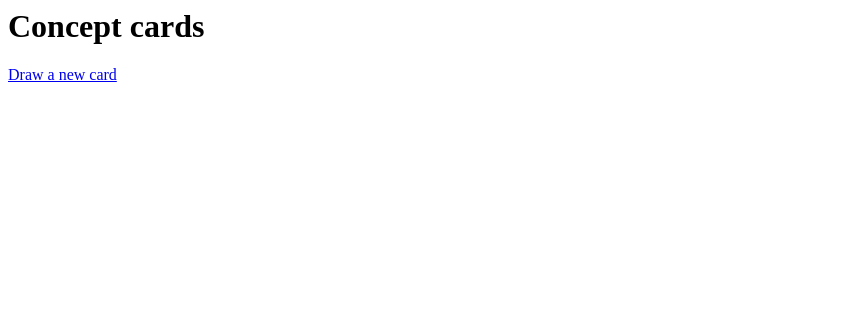
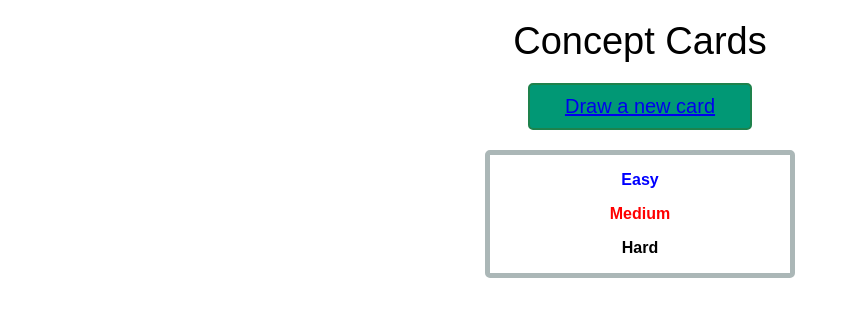
Before and after one commit to joncwchao/joncwchao.github.io, a plain HTML site: page index.html in a window 1280 px wide. Shown: the whole page, without its empty margins (0-850 px from the left). Drawn offline with Linux system fonts and the light colour scheme.

Commit message:
Add some styling

```diff
--- a/index.html
+++ b/index.html
@@ -1,14 +1,21 @@
 <html>
 <head>
+    <link href="main.css" rel="stylesheet" type="text/css"/>
     <script type="text/javascript" src="main.js"></script>
 </head>
 
 <body>
-    <div class="deck">
-        <h1>Concept cards</h1>
-
+    <div id="title">Concept Cards</div>
+    <div id="drawButton">
         <a href="javascript:void(0)" class="btn" onclick="draw()">Draw a new card</a>
-        <div id="card"></div>
+    </div>
+    <div id="cardArea">
+        <div id="card" style="text-align:center; font-family:Montserrat,Arial;" >
+            <p style="color:blue"><b>Easy</b></p>
+            <p style="color:red"><b>Medium</b></p>
+            <p style="color:black"><b>Hard</b></p>
+        </div>
+        <div style="clear: both;"></div>
     </div>
 </body>
 </html>
--- /dev/null
+++ b/main.css
@@ -0,0 +1,39 @@
+#title{
+    text-align:center;
+    font-size:38px;
+    font-family:Montserrat,Arial;
+    margin-top:20px;
+}
+#cardArea{
+    width:300px;
+    margin:auto;
+    margin-top:20px;
+    border:5px solid #ABB7B7;
+    border-radius:5px;
+    position:relative;
+    overflow:hidden;
+}
+.card{
+    width:300px;
+    position:absolute;
+    text-align:center;
+    line-height:200px;
+    font-size:45px;
+    color:#efefef;
+    font-family:Montserrat,Arial;
+    cursor:pointer;
+}
+#drawButton{
+    width:200px;
+    text-align:center;
+    font-size:20px;
+    padding:10px;
+    cursor:pointer;
+    color:#efefef;
+    margin:auto;
+    margin-top:20px;
+    background-color:#019875;
+    border: 2px solid #1E824C;
+    border-radius:5px;
+    font-family:Montserrat,Arial;
+}
--- a/main.js
+++ b/main.js
@@ -15,10 +15,11 @@ function draw()
 
 function renderCard(card)
 {
+	// document.getElementById("card").setAttribute('style','text-align:center;');
 	document.getElementById("card").innerHTML =
-			`<b>Easy</b></br></hr></br>${card.easy}</br></hr></br>` +
-			`<b>Medium</b></br></hr></br>${card.medium}</br></hr></br>` +
-			`<b>Hard</b></br></hr></br>${card.hard}</br></hr></br>`;
+			`<hr><b style="color:blue">Easy</b></br><hr>${card.easy}</br><hr>` +
+			`<b style="color:red">Medium</b></br><hr>${card.medium}</br><hr>` +
+			`<b style="color:black">Hard</b></br><hr>${card.hard}</br></br>`;
 }
 
 const cards = [
```
